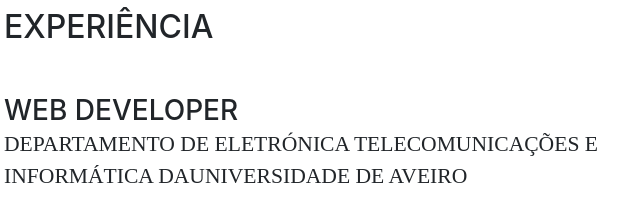
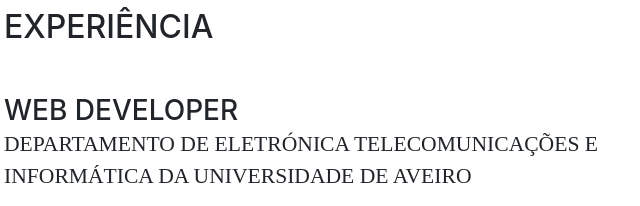
Before and after one commit to user-cube/aboutMePT, a website with bundled scripts: page index.html in a window 1280 px wide. Shown: the part 840-1046 px from the top of the page, 316-956 px from the left. Built offline with nearby package versions, Linux system fonts and the light colour scheme; a web font is replaced by a local one.

Commit message:
Update index.html

```diff
--- a/index.html
+++ b/index.html
@@ -118,7 +118,7 @@
           <div class="resume-item d-flex flex-column flex-md-row mb-5">
             <div class="resume-content mr-auto">
               <h3 class="mb-0">Web Developer</h3>
-              <div class="subheading mb-3">Departamento de Eletrónica Telecomunicações e Informática daUniversidade de Aveiro</div>
+              <div class="subheading mb-3">Departamento de Eletrónica Telecomunicações e Informática da Universidade de Aveiro</div>
               <p>Promoção do curso de Licenciatura em Engenharia Informática e Mestrado Integrado em Engenharia Eletrónica e Telecomunicações. Os sites podem ser consultados em:
               	<a href="http://deti-cdn.clients.ua.pt/lei/"><p>Website - Engenharia Informática</p></a>
               	<a href="http://deti-cdn.clients.ua.pt/mieet/"><p>Website - Engenharia Eletrónica e Telecomunicações</p></a>
```
